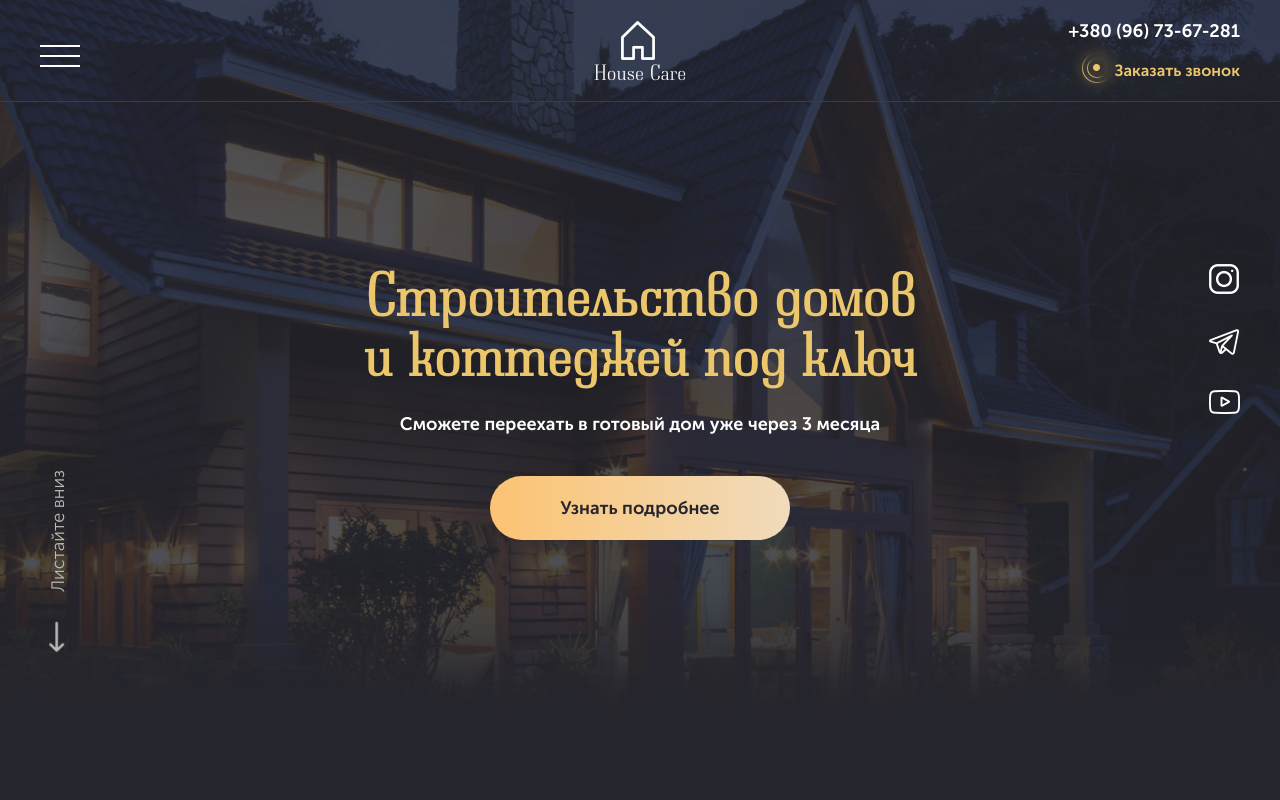
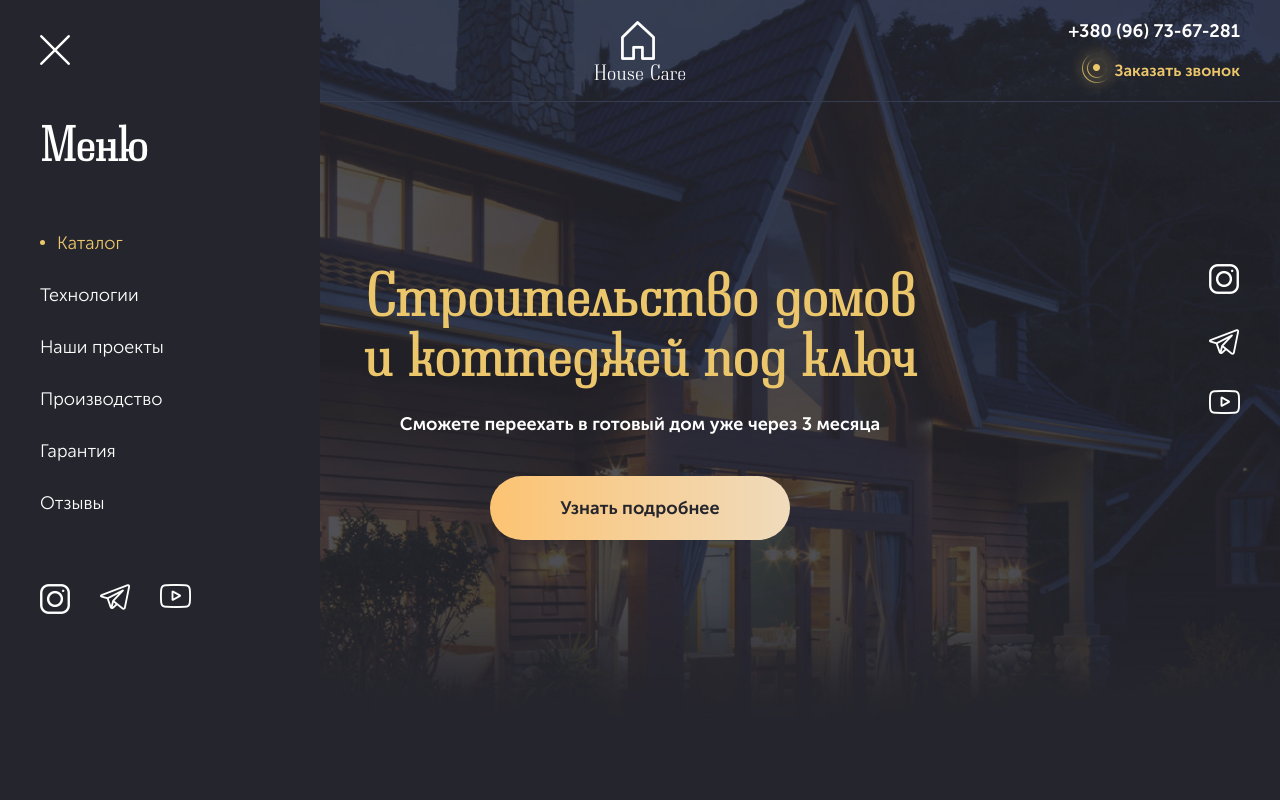
Before and after one commit to eugenenazirov/house-care, a website: page index.html in a window 1280 px wide. Both pictures are taken after a click on the button 60 px from the left and 55 px from the top of the page. Shown: the top 800 px of the page. Drawn offline with nearby package versions, Linux system fonts and the light colour scheme; files that its build step writes are made by us from their sources.

Commit message:
Stylize popup menu

```diff
--- a/index.html
+++ b/index.html
@@ -11,7 +11,7 @@
 <section class="main">
     <header class="header">
         <div class="container">
-            <button class="burger">
+            <button class="burger" id="burger">
                 <span class="burger__line"></span>
             </button>
             <a href="#" class="logo">
@@ -66,10 +66,18 @@
         <h2 class="title section-title projects__title">Наши проекты</h2>
         <div class="projects__project">
             <div class="project__image">
-                <a class="project__image-a" href="public/images/projects/1.png"><img src="public/images/projects/1.png" alt="Проект дома" class="project__image-img"></a>
-                <a class="project__image-a" href="public/images/projects/2.png"><img src="public/images/projects/2.png" alt="Проект дома" class="project__image-img"></a>
-                <a class="project__image-a" href="public/images/projects/3.png"><img src="public/images/projects/3.png" alt="Проект дома" class="project__image-img"></a>
-                <a class="project__image-a" href="public/images/projects/4.png"><img src="public/images/projects/4.png" alt="Проект дома" class="project__image-img"></a>
+                <a class="project__image-a" href="public/images/projects/1.png"><img src="public/images/projects/1.png"
+                                                                                     alt="Проект дома"
+                                                                                     class="project__image-img"></a>
+                <a class="project__image-a" href="public/images/projects/2.png"><img src="public/images/projects/2.png"
+                                                                                     alt="Проект дома"
+                                                                                     class="project__image-img"></a>
+                <a class="project__image-a" href="public/images/projects/3.png"><img src="public/images/projects/3.png"
+                                                                                     alt="Проект дома"
+                                                                                     class="project__image-img"></a>
+                <a class="project__image-a" href="public/images/projects/4.png"><img src="public/images/projects/4.png"
+                                                                                     alt="Проект дома"
+                                                                                     class="project__image-img"></a>
             </div>
             <div class="project__info">
                 <h3 class="project__title">Modern house 003</h3>
@@ -95,10 +103,18 @@
         </div>
         <div class="projects__project">
             <div class="project__image">
-                <a class="project__image-a" href="public/images/projects/5.png"><img src="public/images/projects/5.png" alt="Проект дома" class="project__image-img"></a>
-                <a class="project__image-a" href="public/images/projects/2.png"><img src="public/images/projects/2.png" alt="Проект дома" class="project__image-img"></a>
-                <a class="project__image-a" href="public/images/projects/3.png"><img src="public/images/projects/3.png" alt="Проект дома" class="project__image-img"></a>
-                <a class="project__image-a" href="public/images/projects/4.png"><img src="public/images/projects/4.png" alt="Проект дома" class="project__image-img"></a>
+                <a class="project__image-a" href="public/images/projects/5.png"><img src="public/images/projects/5.png"
+                                                                                     alt="Проект дома"
+                                                                                     class="project__image-img"></a>
+                <a class="project__image-a" href="public/images/projects/2.png"><img src="public/images/projects/2.png"
+                                                                                     alt="Проект дома"
+                                                                                     class="project__image-img"></a>
+                <a class="project__image-a" href="public/images/projects/3.png"><img src="public/images/projects/3.png"
+                                                                                     alt="Проект дома"
+                                                                                     class="project__image-img"></a>
+                <a class="project__image-a" href="public/images/projects/4.png"><img src="public/images/projects/4.png"
+                                                                                     alt="Проект дома"
+                                                                                     class="project__image-img"></a>
             </div>
             <div class="project__info">
                 <h3 class="project__title">Modern house 004</h3>
@@ -124,10 +140,18 @@
         </div>
         <div class="projects__project">
             <div class="project__image">
-                <a class="project__image-a" href="public/images/projects/6.jpg"><img src="public/images/projects/6.jpg" alt="Проект дома" class="project__image-img"></a>
-                <a class="project__image-a" href="public/images/projects/2.png"><img src="public/images/projects/2.png" alt="Проект дома" class="project__image-img"></a>
-                <a class="project__image-a" href="public/images/projects/3.png"><img src="public/images/projects/3.png" alt="Проект дома" class="project__image-img"></a>
-                <a class="project__image-a" href="public/images/projects/4.png"><img src="public/images/projects/4.png" alt="Проект дома" class="project__image-img"></a>
+                <a class="project__image-a" href="public/images/projects/6.jpg"><img src="public/images/projects/6.jpg"
+                                                                                     alt="Проект дома"
+                                                                                     class="project__image-img"></a>
+                <a class="project__image-a" href="public/images/projects/2.png"><img src="public/images/projects/2.png"
+                                                                                     alt="Проект дома"
+                                                                                     class="project__image-img"></a>
+                <a class="project__image-a" href="public/images/projects/3.png"><img src="public/images/projects/3.png"
+                                                                                     alt="Проект дома"
+                                                                                     class="project__image-img"></a>
+                <a class="project__image-a" href="public/images/projects/4.png"><img src="public/images/projects/4.png"
+                                                                                     alt="Проект дома"
+                                                                                     class="project__image-img"></a>
             </div>
             <div class="project__info">
                 <h3 class="project__title">Two garage house 005</h3>
@@ -154,10 +178,17 @@
         </div>
         <div class="projects__project">
             <div class="project__image">
-                <a class="project__image-a" href="public/images/projects/7.jpg"><img src="public/images/projects/7.jpg" alt="Проект дома" class="project__image-img"></a>
-                <a class="project__image-a" href="public/images/projects/8.jpg"><img src="public/images/projects/8.jpg" alt="Проект дома" class="project__image-img"></a>
-                <a class="project__image-a" href="public/images/projects/10.jpg"><img src="public/images/projects/10.jpg" alt="Проект дома" class="project__image-img"></a>
-                <a class="project__image-a" href="public/images/projects/9.jpg"><img src="public/images/projects/9.jpg" alt="Проект дома" class="project__image-img"></a>
+                <a class="project__image-a" href="public/images/projects/7.jpg"><img src="public/images/projects/7.jpg"
+                                                                                     alt="Проект дома"
+                                                                                     class="project__image-img"></a>
+                <a class="project__image-a" href="public/images/projects/8.jpg"><img src="public/images/projects/8.jpg"
+                                                                                     alt="Проект дома"
+                                                                                     class="project__image-img"></a>
+                <a class="project__image-a" href="public/images/projects/10.jpg"><img
+                        src="public/images/projects/10.jpg" alt="Проект дома" class="project__image-img"></a>
+                <a class="project__image-a" href="public/images/projects/9.jpg"><img src="public/images/projects/9.jpg"
+                                                                                     alt="Проект дома"
+                                                                                     class="project__image-img"></a>
             </div>
             <div class="project__info">
                 <h3 class="project__title">Fairy-tale house 006</h3>
@@ -184,14 +215,21 @@
         </div>
         <div class="projects__project">
             <div class="project__image">
-                <a class="project__image-a" href="public/images/projects/11.jpg"><img src="public/images/projects/11.jpg" alt="Проект дома" class="project__image-img"></a>
-                <a class="project__image-a" href="public/images/projects/12.jpg"><img src="public/images/projects/12.jpg" alt="Проект дома" class="project__image-img"></a>
-                <a class="project__image-a" href="public/images/projects/13.jpg"><img src="public/images/projects/13.jpg" alt="Проект дома" class="project__image-img"></a>
-                <a class="project__image-a" href="public/images/projects/14.jpg"><img src="public/images/projects/14.jpg" alt="Проект дома" class="project__image-img"></a>
+                <a class="project__image-a" href="public/images/projects/11.jpg"><img
+                        src="public/images/projects/11.jpg" alt="Проект дома" class="project__image-img"></a>
+                <a class="project__image-a" href="public/images/projects/12.jpg"><img
+                        src="public/images/projects/12.jpg" alt="Проект дома" class="project__image-img"></a>
+                <a class="project__image-a" href="public/images/projects/13.jpg"><img
+                        src="public/images/projects/13.jpg" alt="Проект дома" class="project__image-img"></a>
+                <a class="project__image-a" href="public/images/projects/14.jpg"><img
+                        src="public/images/projects/14.jpg" alt="Проект дома" class="project__image-img"></a>
             </div>
             <div class="project__info">
                 <h3 class="project__title">Beach house 004</h3>
-                <p class="project__description">Вы лакшери-пацан и хотите жить в роскоши? Насмотрелись фильмов про голливудскую жизнь? А может быть посмотрели мультфильм про Коня БоДжека? В любом случае дом с личным бассейном точно положительно скажется на ваших понтах и репутации. Главное, не забывайте вовремя чистить бассейн.</p>
+                <p class="project__description">Вы лакшери-пацан и хотите жить в роскоши? Насмотрелись фильмов про
+                    голливудскую жизнь? А может быть посмотрели мультфильм про Коня БоДжека? В любом случае дом с личным
+                    бассейном точно положительно скажется на ваших понтах и репутации. Главное, не забывайте вовремя
+                    чистить бассейн.</p>
                 <div class="project__circles">
                     <div class="circles__circle">
                         <div class="circle__text">190 м2</div>
@@ -638,7 +676,8 @@
         </button>
         <div class="consultation__form">
             <p class="popup__description">
-                Пожалуйста, оставьте свои данные, чтобы мы могли связаться с вами и уточнить детали предстоящей экскурсии
+                Пожалуйста, оставьте свои данные, чтобы мы могли связаться с вами и уточнить детали предстоящей
+                экскурсии
             </p>
             <form action="" class="popup__form form consultation__form-form">
                 <label class="form__label" for="nameInputTour">Ваше имя</label>
@@ -649,7 +688,8 @@
                 <label class="validation-label closed" for="phoneInput">Необходимо заполнить телефон</label>
                 <button type="button" class="btn form__btn btn-gradient">Записаться</button>
                 <div class="form__agreement">
-                    <input type="checkbox" name="agreement" class="checkbox form__checkbox" id="formCheckboxTour" required>
+                    <input type="checkbox" name="agreement" class="checkbox form__checkbox" id="formCheckboxTour"
+                           required>
                     <label class="checkbox-label" for="formCheckbox">Нажимая на кнопку,
                         я даю согласие на обработку персональных данных и соглашаюсь с
                         <span class="underline">политикой конфиденциальности</span>
@@ -668,6 +708,37 @@
     </div>
 </div>
 
+<div id="popupMenu" class="popup-menu-bg closed">
+    <div class="menu">
+        <div class="menu__bar">
+            <div class="close-btn" id="menuClose">
+                <img src="public/images/cancel.png" alt="Иконка закрыть" class="close-btn-img">
+            </div>
+            <h2 class="title menu__title">Меню</h2>
+            <ul class="menu__items">
+                <li class="menu__item active"><a href="#" class="menu__item-a">Каталог</a></li>
+                <li class="menu__item"><a href="#" class="menu__item-a">Технологии</a></li>
+                <li class="menu__item"><a href="#" class="menu__item-a">Наши проекты</a></li>
+                <li class="menu__item"><a href="#" class="menu__item-a">Производство</a></li>
+                <li class="menu__item"><a href="#" class="menu__item-a">Гарантия</a></li>
+                <li class="menu__item"><a href="#" class="menu__item-a">Отзывы</a></li>
+            </ul>
+            <div class="social menu__social">
+                <a href="#" class="social__icon">
+                    <img src="public/images/social/instagram.png" alt="Иконка Instagram" class="social__instagram">
+                </a>
+                <a href="#">
+                    <img src="public/images/social/telegram.png" alt="Иконка Telegram" class="social__telegram">
+                </a>
+                <a href="#">
+                    <img src="public/images/social/youtube.png" alt="Иконка YouTube" class="social__youtube">
+                </a>
+            </div>
+        </div>
+        <div class="place-to-hide-menu"></div>
+    </div>
+</div>
+
 <script src="node_modules/jquery/dist/jquery.min.js"></script>
 <script src="node_modules/magnific-popup/dist/jquery.magnific-popup.min.js"></script>
 <script src="node_modules/@glidejs/glide/dist/glide.min.js"></script>
--- a/src/scripts/main.js
+++ b/src/scripts/main.js
@@ -3,6 +3,7 @@ const projects = $('.projects__project');
 const seeMore = $('.see-more')
 const seeMoreText = $('.see-more__text')
 const seeMoreArrow = $('.see-more__arrow');
+const popupMenu = $('#popupMenu');
 
 
 const orderProjectBlocks = () => {
@@ -45,7 +46,7 @@ const scrollToConsultation = () => {
     });
 }
 
-const openPopup = () => {
+const showPopup = () => {
     popup.removeClass('closed').hide().fadeIn();
 }
 
@@ -53,6 +54,21 @@ const hidePopup = () => {
     popup.fadeOut(400, () => {
         popup.addClass('closed');
     });
+}
+
+const showMenu = () => {
+    popupMenu.show(300);
+    [
+        $('#menuClose'),
+        $('.menu__item'),
+        $('.place-to-hide-menu'),
+    ].forEach((obj) => {
+        obj.click(hideMenu);
+    })
+}
+
+const hideMenu = () => {
+    popupMenu.hide(300);
 }
 
 const sendPostRequest = (formData) => {
@@ -124,9 +140,10 @@ const validateForm = (e) => {
 function main() {
     projects.slice(-3).hide();
     orderProjectBlocks();
-    $('#tourBtn').click(openPopup);
+    $('#tourBtn').click(showPopup);
     $('#scrollDown').click(scrollToProjects);
     $('#closeBtn').click(hidePopup);
+    $('#burger').click(showMenu);
     seeMore.click(showThreeProjects);
     $('.to-consultation').each(function () {
         $(this).click(scrollToConsultation);
--- a/src/styles/main.scss
+++ b/src/styles/main.scss
@@ -724,6 +724,7 @@
 }
 
 @import "popup";
+@import "menu";
 
 .invalid-input {
   border-color: $error-color !important;
--- /dev/null
+++ b/src/styles/menu.scss
@@ -0,0 +1,74 @@
+.popup-menu-bg {
+  position: fixed;
+  top: 0;
+  left: 0;
+  width: 25%;
+  height: 100%;
+  background-color: $bg-blue;
+}
+
+.menu {
+  display: grid;
+  grid-template-columns: 1fr 4fr;
+  background: none;
+  position: fixed;
+  top: 0;
+  left: 50%;
+  max-width: 1200px;
+  width: 100%;
+  height: 100%;
+  transform: translateX(-50%);
+  background-clip: border-box;
+}
+
+.menu__bar {
+  padding: 35px 0;
+  display: flex;
+  flex-direction: column;
+  gap: 50px;
+}
+
+.menu__title {
+  color: $white-color;
+  font-size: 40px;
+  text-align: left;
+  margin-bottom: 10px;
+}
+
+.menu__items {
+  display: flex;
+  flex-direction: column;
+  gap: 30px;
+  list-style: none;
+
+  .menu__item {
+    .menu__item-a {
+      color: $white-color;
+    }
+
+    &.active {
+      color: $yellow-color;
+
+      .menu__item-a {
+        display: inline-flex;
+        justify-content: center;
+        align-items: center;
+        color: $yellow-color;
+
+        &::before {
+          content: '';
+          width: 5px;
+          height: 5px;
+          margin-right: 12px;
+          border-radius: 50%;
+          background-color: $yellow-color;
+        }
+      }
+    }
+  }
+}
+
+.menu__social {
+  margin-top: 20px;
+  flex-direction: row;
+}
--- a/src/styles/popup.scss
+++ b/src/styles/popup.scss
@@ -35,6 +35,11 @@
       display: flex;
       justify-content: center;
       align-items: center;
+
+      .close-btn-img {
+        width: 20px;
+        height: 20px;
+      }
     }
 
     .form__checkbox {
```
Also changed, not shown: public/main.min.css, public/main.min.js.
